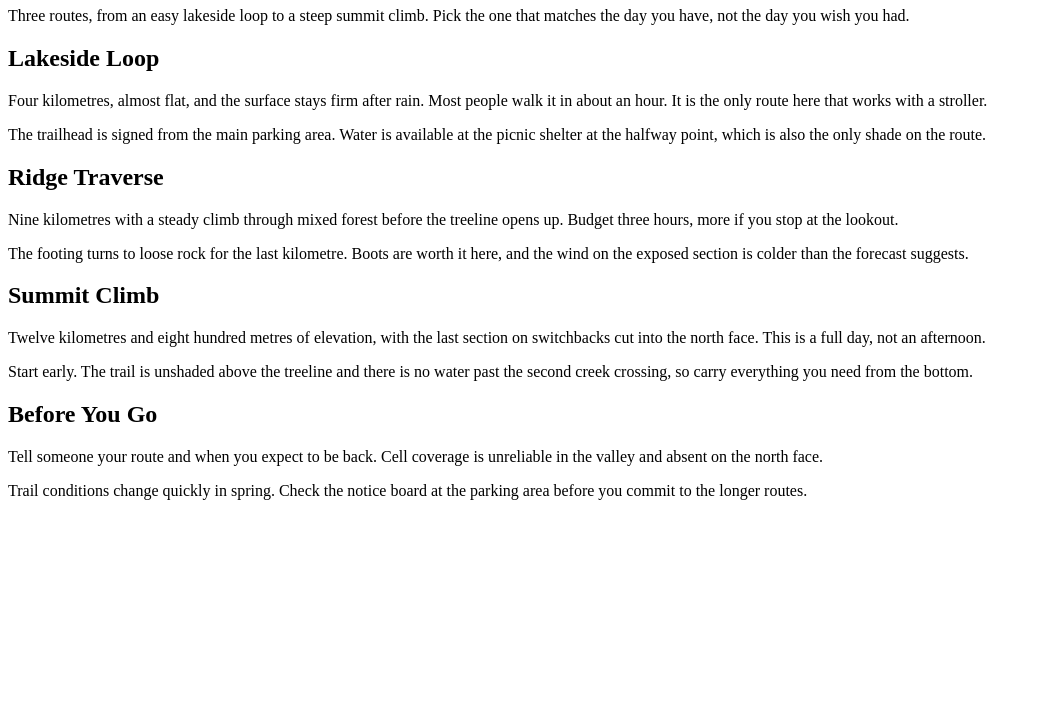
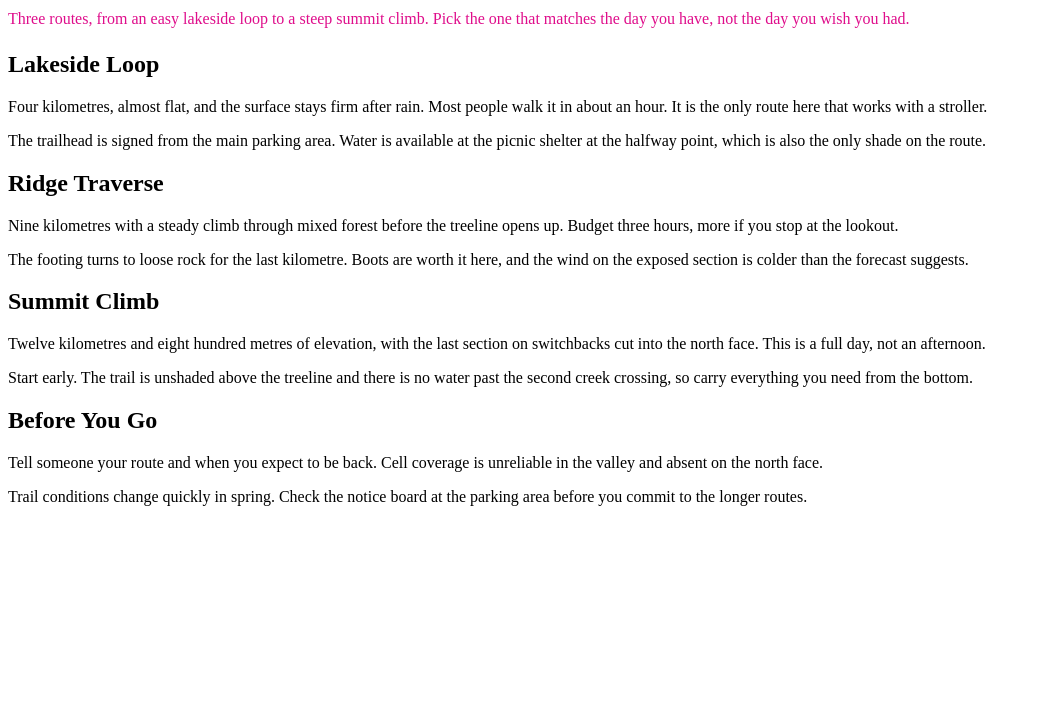
Before and after one commit to perr0580/MTM1544-assignment01, a plain HTML site: page index.html in a window 1280 px wide. Shown: the part 73-800 px from the top of the page, without its empty margins (0-1042 px from the left). Drawn offline with Linux system fonts and the light colour scheme.

Commit message:
Set colour and line height to intro paragraph

```diff
--- a/css/styles.css
+++ b/css/styles.css
@@ -10,3 +10,8 @@ h1 {
 }
 
 /*Class selector for the intro paragraph, make the text a different colour and set the font height to 1.5 */
+
+.intro {
+   color: rgb(223, 13, 139);
+   line-height: 1.5;
+}
```
